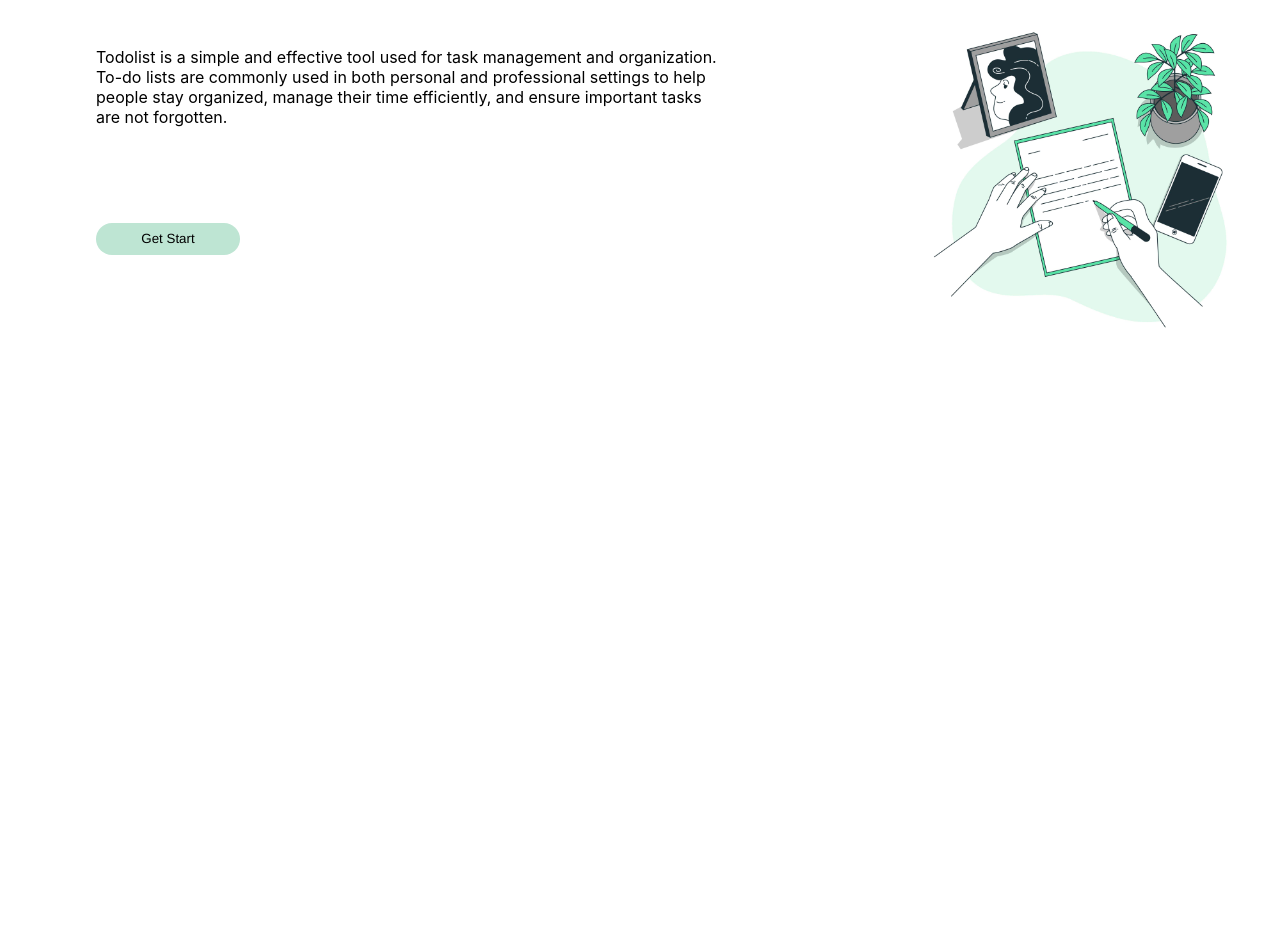
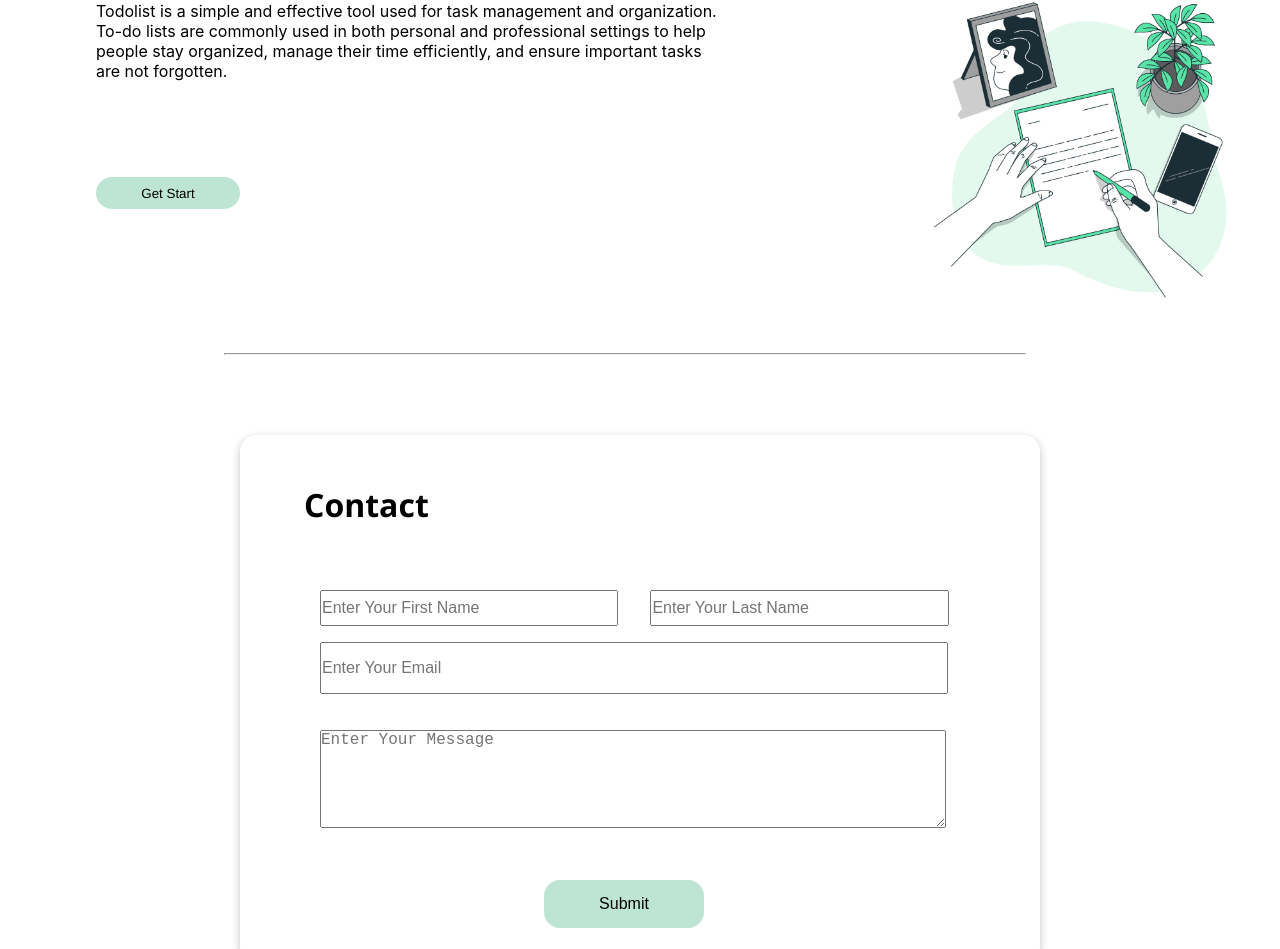
Before and after one commit to krinsh0906/MINIHACKETHONE, a React (Create React App) app in the folder minihackethone/: page / in a window 1280 px wide. Shown: the part 875-1824 px from the top of the page. Before the commit the page ends 1214 px from the top, so only its background shows below. Built offline with nearby package versions, Linux system fonts and the light colour scheme.

Commit message:
add this contact

```diff
--- a/minihackethone/src/App.js
+++ b/minihackethone/src/App.js
@@ -8,8 +8,8 @@ import Hero from './hero';
 import './hero.css'
 import Hometodo from './hometodo';
 import './hometodo.css'
-// import Contactus from './contactus';
-// import './contactus.css'
+import Contactus from './contactus';
+import './contactus.css'
 // import Footer from './footer';
 // import './footer.css'
 
@@ -23,8 +23,8 @@ function App() {
        <Homenav/>
       <Hero/>
       <Hometodo/>
-      {/* <Contactus/>
-      <Footer/>  */}
+      <Contactus/>
+      {/* <Footer/>  */}
 
     </div>
   );
--- /dev/null
+++ b/minihackethone/src/contactus.css
@@ -0,0 +1,120 @@
+*{
+    margin: 0;
+    padding: 0;
+}
+.contactus-line{
+    width: 50rem;
+    margin: 26rem 0 0 14rem;
+}
+
+.contactus-containor{
+
+    margin-left: 15rem;
+    margin-top: 5rem;
+    align-items: center;
+    border: 2px solid;
+    height: 33rem;
+    width: 50rem;
+    border-color: black;
+    box-shadow: rgba(0,0,0,0.24) 0px 3px 8px;
+    border: none;
+    border-radius: 1rem;
+
+}
+
+
+    .contactus-heading>h1{
+    margin-left: 4rem;
+    margin-top: 3rem;
+    padding-top: 3rem;
+    color: #000;
+    font-family: 'segoe UI', Tahoma, Geneva, verdana, sans-serif;
+}
+
+
+.contactus-form{
+margin: 3rem 0 0 5rem;
+
+
+}
+.contact-input1{
+    height: 2rem;
+    width: 18.4rem;
+    outline: none;
+    color: #222;
+    font-size: 1rem;
+    margin-top: 1rem;
+}
+.contact-space{
+    margin-left: 2rem;
+}
+
+.contact-input{
+    height: 3rem;
+    width: 39rem;
+    outline: none;
+    color: #222;
+    font-size: 1rem;
+}
+.contact-input2{
+    height: 6rem;
+    width: 39rem;
+    outline: none;
+    color: #222;
+    font-size: 1rem;
+}
+.space{
+    margin-top: 1rem;
+}
+
+.contact-input-submit{
+
+    margin-left: 14rem;
+    margin-top: 3rem ;
+    height: 3rem;
+    width: 10rem;
+    font-size: 1rem;
+    border: none;
+    background-color: #BEE5D3;
+    cursor: pointer;
+    border-radius: 1rem;
+
+
+}
+.Lname{
+    font-size: 20PX;
+    color: red;
+    margin-left: 10.6rem;
+}
+
+.contact-input-submit:hover{
+
+    border: 1px solid #055339;
+    outline: none;
+    background-color: #055339;
+
+}
+.ErrorMessege{
+    color: red;
+    font-size: 20PX;
+}
+.Success{
+        color: green;
+        font-size: 20px;
+}
+.unsuccessful{
+        color: red;
+        font-size: 20px;
+}
+
+#Failmessage{
+    color: red;
+    font-size: 25px;
+    text-align: center;
+}
+#Passmessage{
+    color: green;
+    font-size: 25px;
+    text-align: center;
+
+}
--- /dev/null
+++ b/minihackethone/src/contactus.js
@@ -0,0 +1,140 @@
+
+import React from "react";
+import { useState } from "react";
+import "./contactus.css";
+
+function Contactus() {
+  const [fname,setFname]=useState('');
+  const [fnameErr,setFnameErr]=useState(false);
+
+  const [lname,setLname]=useState('');
+  const [lnameErr,setLnameErr]=useState(false);
+
+  const [messagename,setMessagename]=useState('');
+  const [messagenameErr,setMessagenameErr]=useState(false);
+
+  const [emailname,setEmailname]=useState('');
+  const [emailnameErr,setEmailnameErr]=useState(false);
+
+
+
+  const FnameHandle = (e) => {
+      let fitem = e.target.value;
+      if (fitem.length >= 2 && fitem.length <= 7 || fitem.length ==0) {
+          setFnameErr(false)
+      }
+      else
+      {
+          setFnameErr(true)
+      }
+          setFname(fitem)
+  }
+      const valueHandale = (e) => {
+          e.preventDefault();
+          if(fnameErr === true || fname.length==0)
+          {
+              alert(' First Name invalid')
+          }
+          if(lnameErr === true|| lname.length==0)
+          {
+              alert('Last Name invalid')
+          }
+          if(emailnameErr === true|| emailname.length==0)
+          {
+              alert(' Email invalid')
+          }
+          if(messagenameErr === true|| messagename.length==0){
+              alert('Message  invalid')
+          }
+
+  }
+          const submitForm = () =>{
+              if(fnameErr === true || fnameErr === true || messagenameErr === true || emailnameErr === true  || fname.length || lname.length || messagename.length  || emailname.length){
+                  document.getElementById('Failmessage').innerHTML = "registrtion unsuccessful";
+                  document.getElementById('Failmessage').style.dispaly ="block"
+                  document.getElementById('Passmessage').style.dispaly ="none"
+              } else{
+                  document.getElementById('Passmessage').innerHTML = "registrtion successful";
+                  document.getElementById('Passmessage').style.dispaly ="none"
+                  document.getElementById('Failmessage').style.dispaly ="block"
+              }
+          }
+      const LnameHandle = (e) => {
+          console.log(lname)
+          let litem = e.target.value;
+
+          if (litem.length >= 2 && litem.length <= 8  || litem.length ==0) {
+              setLnameErr(false)
+          }
+          else  {
+                  setLnameErr(true)
+              }
+              setLname(litem)
+      }
+
+      const MessagenameHandle = (e) => {
+
+      let Messageitem = e.target.value;
+
+      if(Messageitem.length==0){
+          setMessagenameErr(false)
+      }
+      setMessagename(Messageitem)
+      }
+
+  const EmailnameHandle = (e) => {
+      let regex = /^[\w-\.]+@([\w-]+\.)+[\w-]{2,4}$/g;
+      let emailitem = e.target.value;
+      setEmailnameErr(!(regex.test(emailitem)))
+      if (emailitem.length == 0){
+          setEmailnameErr(false)
+      }
+       setEmailname(emailitem)
+  }
+
+
+  return (
+    <>
+    <hr className="contactus-line"/>
+    <div className="contactus-containor">
+    <div className="contactus-heading">
+      <h1>Contact</h1>
+      <div className="contactus-form">
+        < form onSubmit={valueHandale}>
+          <div>
+
+            <input type="text" placeholder="Enter Your First Name" onChange={FnameHandle} className="contact-input1"></input>
+
+            <input type="text" placeholder="Enter Your Last Name" onChange={LnameHandle} className="contact-input1 contact-space"></input>
+
+          </div>
+          <div>
+          {fnameErr?<span className="ErrorMessege"> First Name Invalid</span>:""}
+          {lnameErr?<span className="Lname">Last Name Invalid</span>:""}
+          </div>
+
+
+          <div className="space">
+            <input type="email" placeholder="Enter Your Email"onChange={EmailnameHandle} className="contact-input"></input><br/>{emailnameErr?<span className="ErrorMessege">Email Invalid</span>:""}<br/>
+          </div>
+
+          <div className="space">
+            <textarea rows={6} placeholder="Enter Your Message" onChange={MessagenameHandle} className="contact-input2"></textarea>{messagenameErr?<span className="ErrorMessege">Message Invalid</span>:""}
+          </div>
+          <div>
+            <button type="Submit" onSubmit={submitForm}  className="contact-input-submit ">Submit</button>
+          </div>
+
+        </form>
+      </div>
+
+
+
+        </div>
+      </div>
+      </>
+
+  );
+}
+
+export default Contactus;
```
